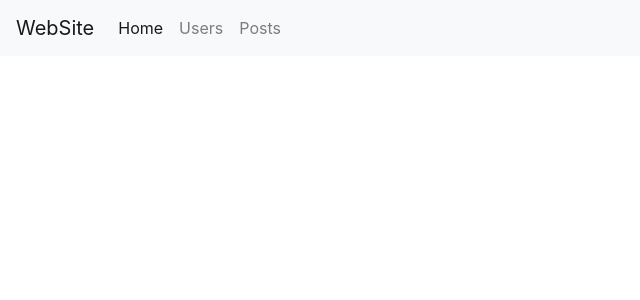
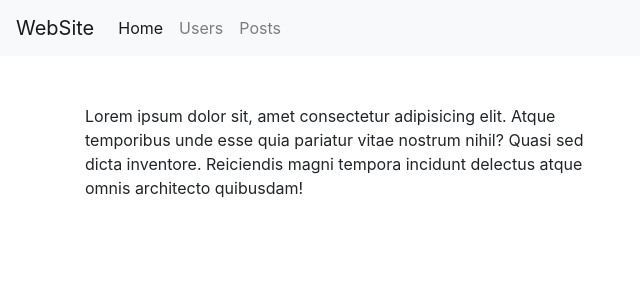
Before and after one commit to NeginSal/vue-single-page-application, a Vue app: page / in a window 1280 px wide. Shown: the top 300 px of the page, without its empty margins (0-640 px from the left). Built offline with nearby package versions, Linux system fonts and the light colour scheme.

Commit message:
add home component

```diff
--- a/src/App.vue
+++ b/src/App.vue
@@ -8,7 +8,7 @@
 </template>
 
 <script>
-import Header from './components/Header.vue'
+import Header from './components/sections/Header.vue'
 export default {
   name: 'App',
   components:{
--- /dev/null
+++ b/src/pages/Home.vue
@@ -0,0 +1,24 @@
+<template>
+  <div class="container mt-5">
+      <div class="row">
+          <div class="col-md-6">
+              <p>
+                  Lorem ipsum dolor sit, amet consectetur adipisicing elit.
+                  Atque temporibus unde esse quia pariatur vitae nostrum nihil? Quasi sed dicta inventore.
+                  Reiciendis magni tempora incidunt delectus atque omnis architecto quibusdam!
+              </p>
+
+          </div>
+      </div>
+  </div>
+</template>
+
+<script>
+export default {
+
+}
+</script>
+
+<style>
+
+</style>
--- a/src/router.js
+++ b/src/router.js
@@ -1,6 +1,9 @@
 import { createRouter,createWebHistory } from 'vue-router';
+import Home from './pages/Home.vue'
 
-const routes = [];
+const routes = [
+    {path:'/', name:Home, component:Home}
+];
 
 const router = createRouter({
     history: createWebHistory(),
```
Also changed, not shown: src/components/sections/Header.vue (renamed from src/components/Header.vue).
